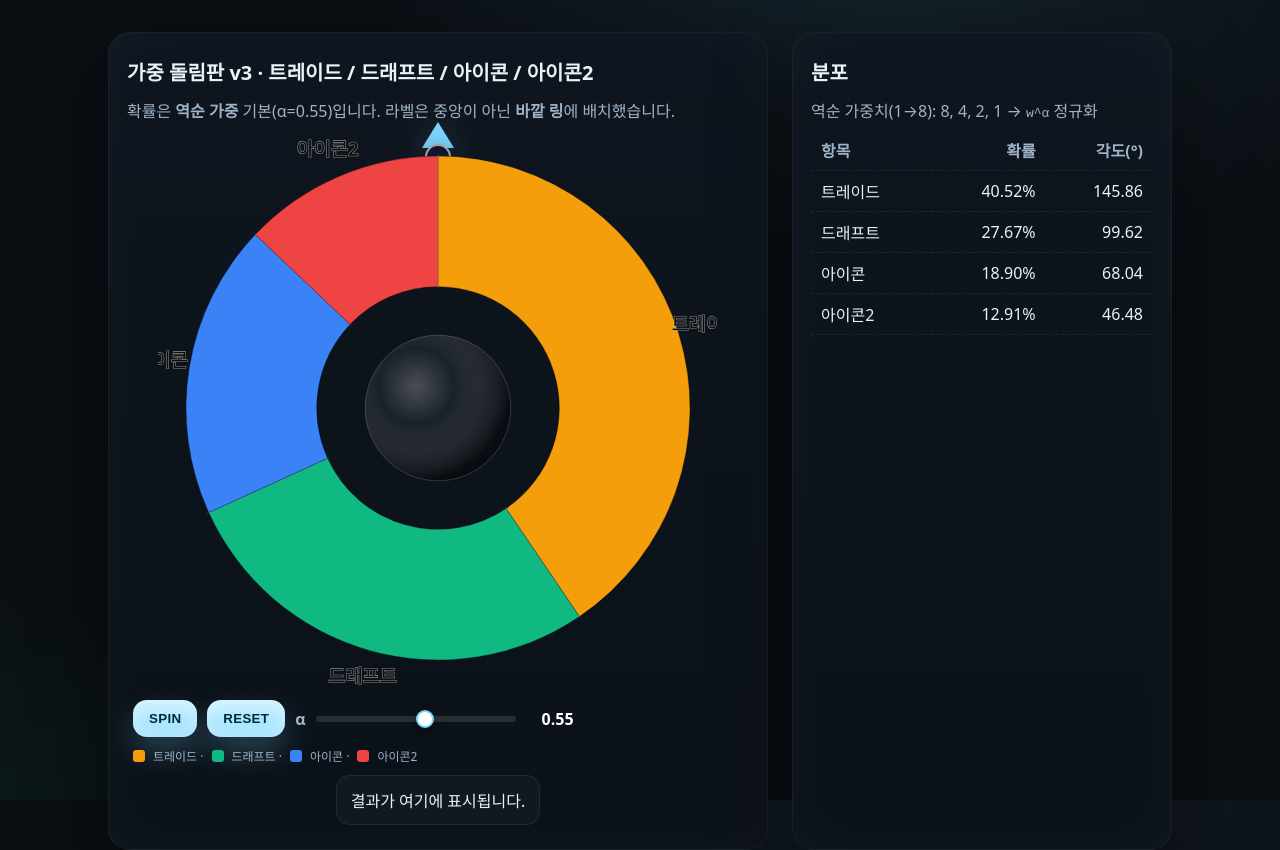
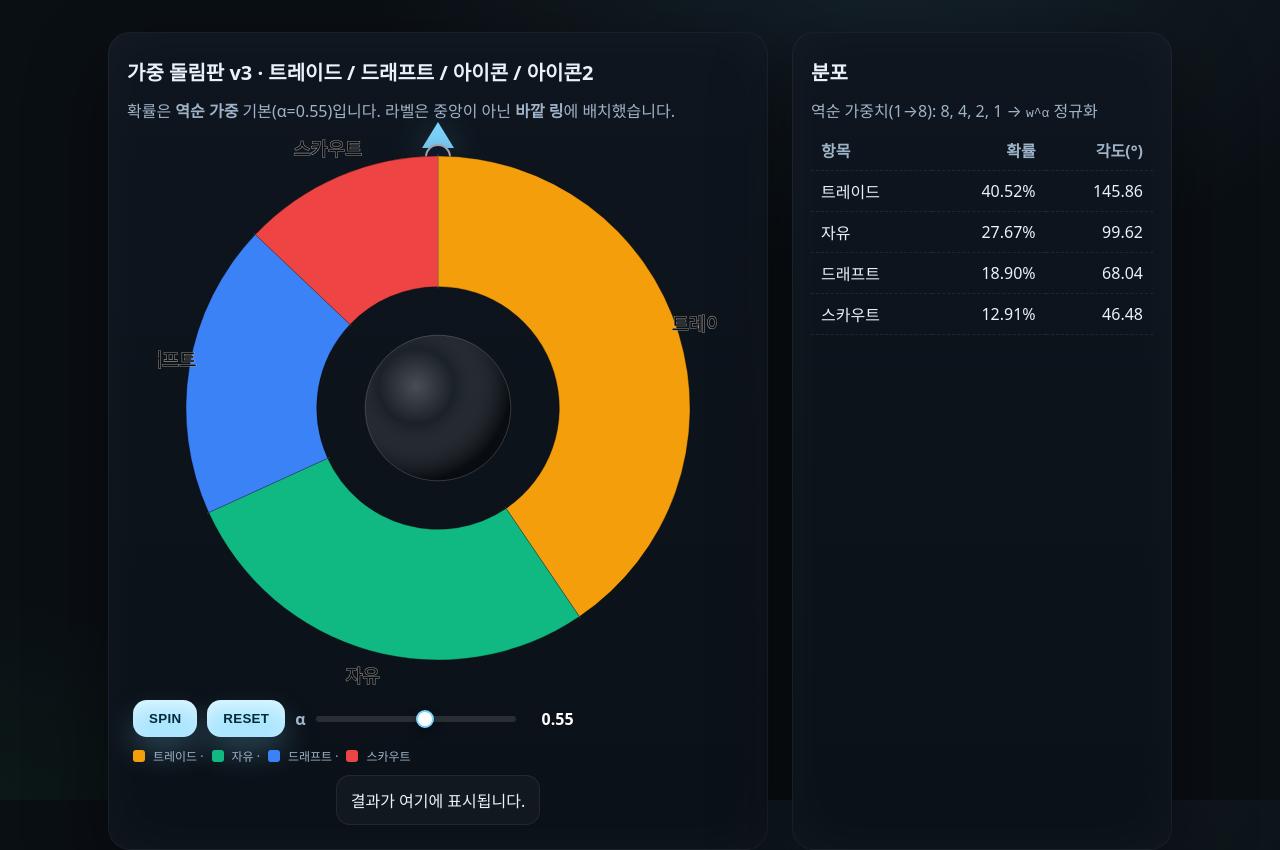
Before and after one commit to junibar/Roundtable, a plain HTML site: page index.html in a window 1280 px wide. Drawn offline with Linux system fonts and the light colour scheme.

Commit message:
Update labels in index.html for legend and data

```diff
--- a/index.html
+++ b/index.html
@@ -75,9 +75,9 @@
           </label>
           <div class="legend">
             <span class="sw" style="background:var(--c1)"></span> 트레이드 ·
-            <span class="sw" style="background:var(--c2)"></span> 드래프트 ·
-            <span class="sw" style="background:var(--c3)"></span> 아이콘 ·
-            <span class="sw" style="background:var(--c4)"></span> 아이콘2
+            <span class="sw" style="background:var(--c2)"></span> 자유 ·
+            <span class="sw" style="background:var(--c3)"></span> 드래프트 ·
+            <span class="sw" style="background:var(--c4)"></span> 스카우트
           </div>
         </div>
         <div id="readout" class="readout">결과가 여기에 표시됩니다.</div>
@@ -107,7 +107,7 @@
 
   // 데이터: 값 및 라벨
   const values = [1,2,4,8];
-  const labels = ['트레이드','드래프트','아이콘','아이콘2'];
+  const labels = ['트레이드','자유','드래프트','스카우트'];
   const reverseWeights = [8,4,2,1];
   const colors = [css('--c1'), css('--c2'), css('--c3'), css('--c4')];
 
```
